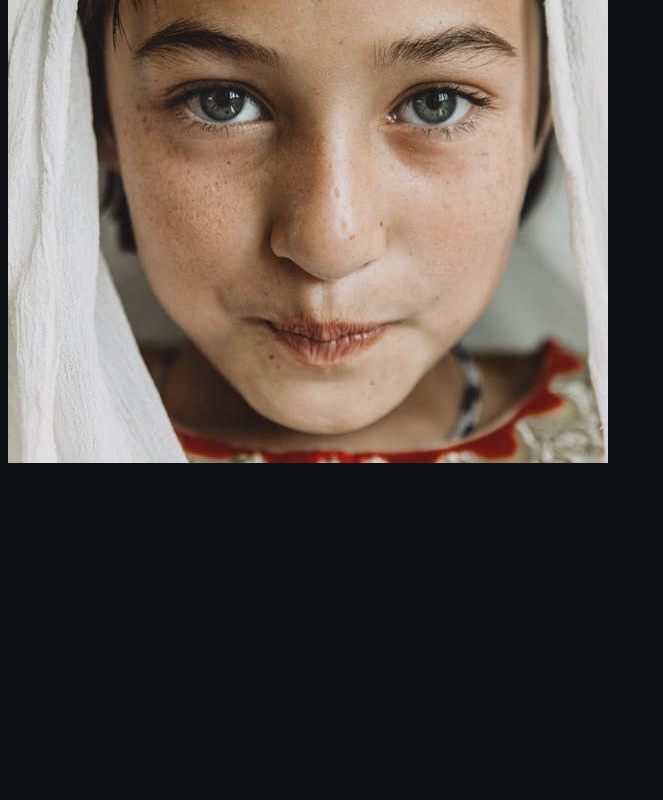
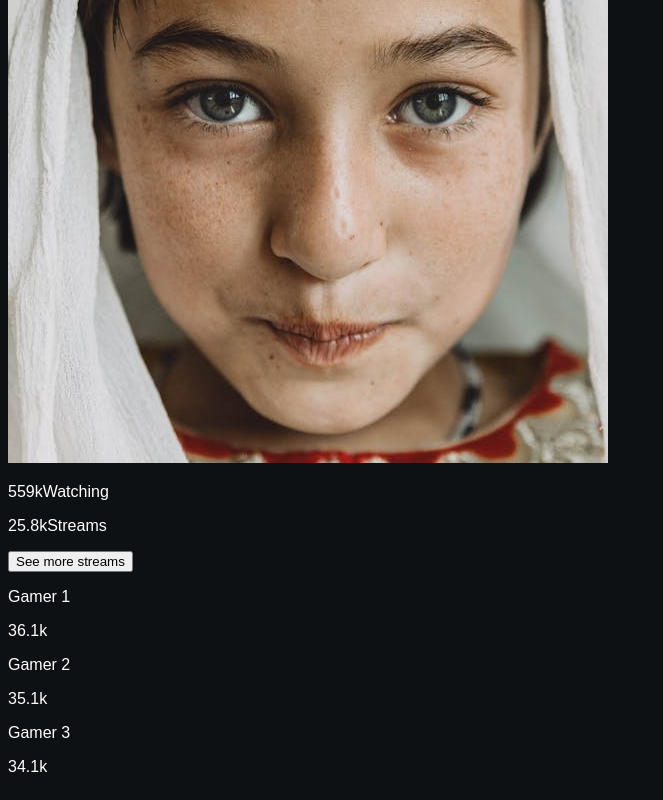
Before and after one commit to ahmed-s-fatahallah/animated-card, a plain HTML site: page index.html in a window 1280 px wide. Shown: the part 1659-2459 px from the top of the page, without its empty margins (0-663 px from the left). Before the commit the page ends 2134 px from the top, so only its background shows below. Drawn offline with Linux system fonts and the light colour scheme.

Commit message:
feat: Add the markup

```diff
--- a/index.css
+++ b/index.css
@@ -13,6 +13,7 @@
 }
 
 body {
+  font-family: sans-serif;
   min-height: 100vh;
   display: grid;
   place-items: center;
--- a/index.html
+++ b/index.html
@@ -21,7 +21,29 @@
           </div>
         </div>
       </div>
-      <div class="back"></div>
+      <div class="back">
+        <div class="streaming-info">
+          <p class="game-stat">559k<span>Watching</span></p>
+          <p class="game-stat">25.8k<span>Streams</span></p>
+        </div>
+        <button class="btn">See more streams</button>
+        <div class="streamers">
+          <div class="streamer">
+            <p class="name">Gamer 1</p>
+            <p class="number">36.1k</p>
+          </div>
+          <div class="streamer">
+            <p class="name">Gamer 2</p>
+            <p class="number">35.1k</p>
+          </div>
+          <div class="streamer">
+            <p class="name">Gamer 3</p>
+            <p class="number">34.1k</p>
+          </div>
+        </div>
+      </div>
     </div>
+
+    <div class="background"></div>
   </body>
 </html>
```
